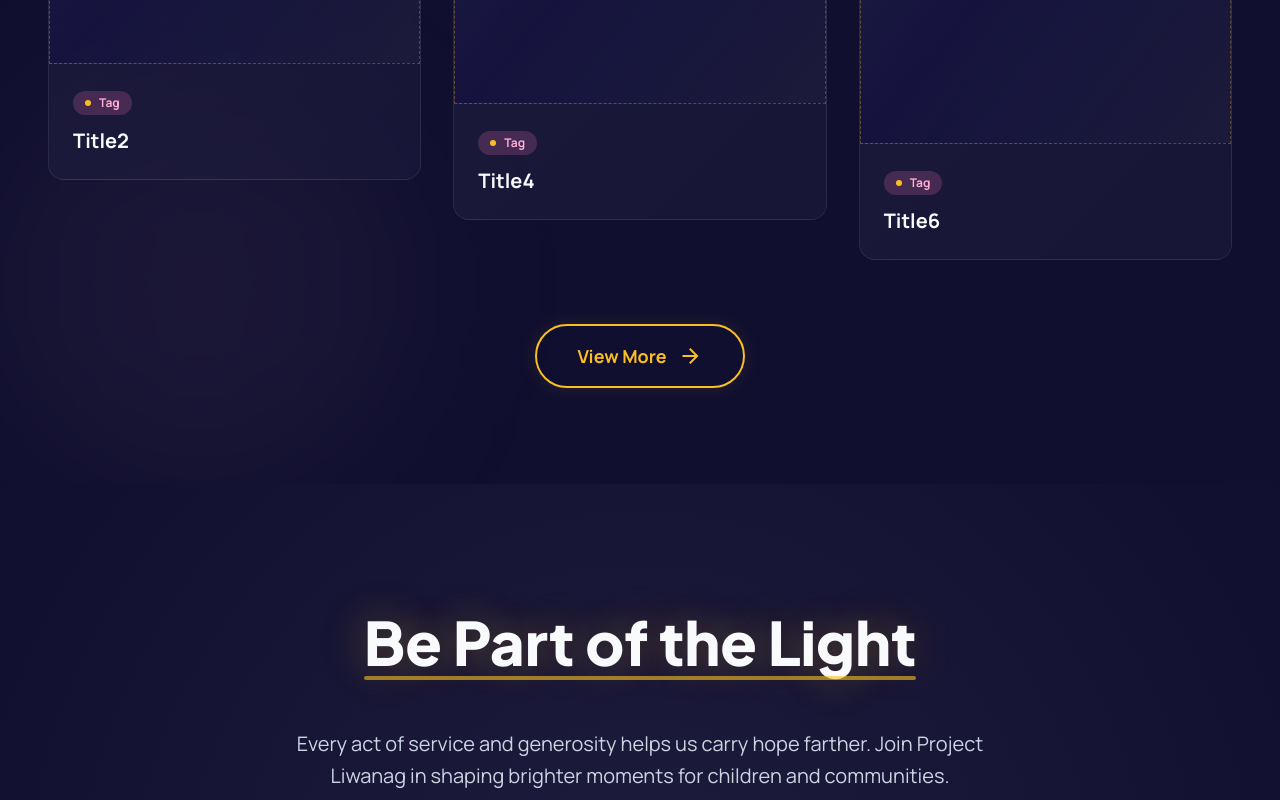
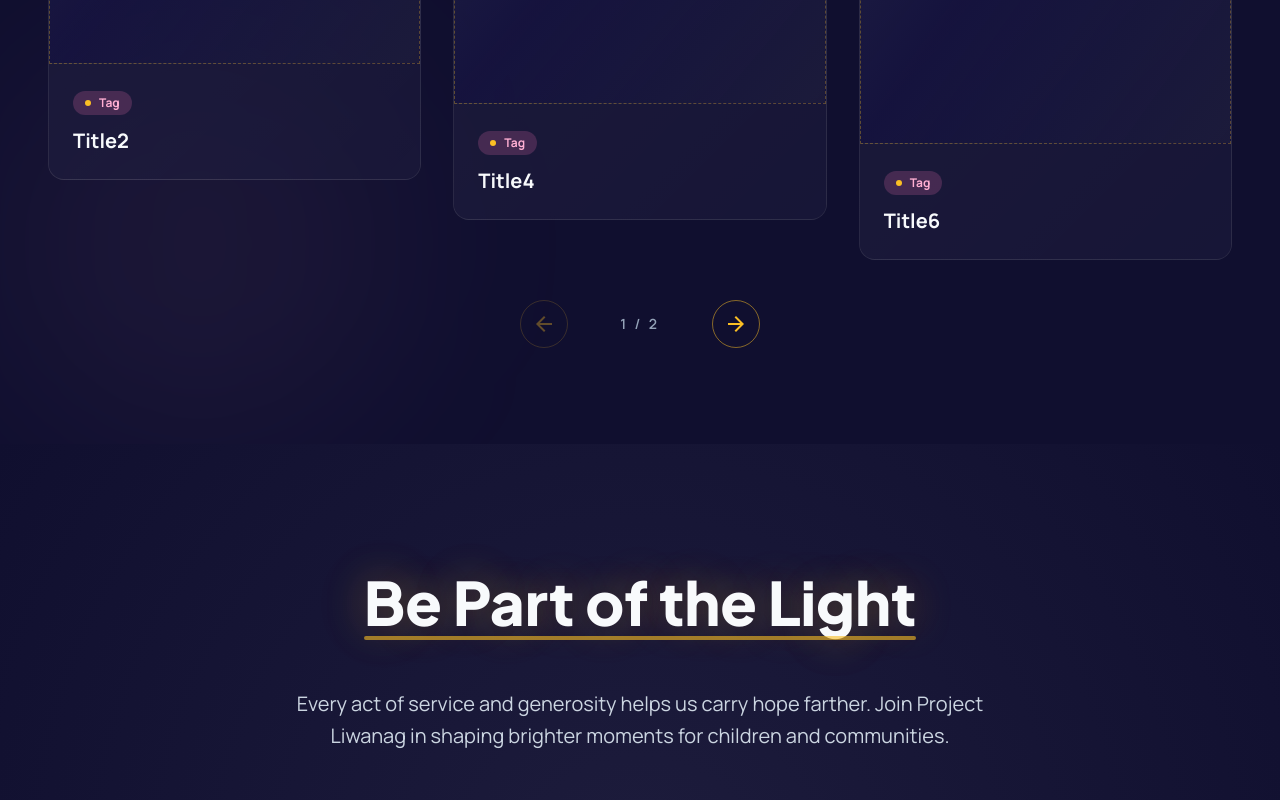
Before and after one commit to seolyam/liwanag, a Next.js app: page /home in a window 1280 px wide. Shown: the part 3904-4704 px from the top of the page. Built offline with nearby package versions, Linux system fonts and the light colour scheme.

Commit message:
refactor(Gallery): support carousel mode and hide View More button via props

```diff
--- a/app/components/Gallery.tsx
+++ b/app/components/Gallery.tsx
@@ -1,6 +1,22 @@
+"use client";
+
+import { useMemo, useState } from "react";
 import Link from "next/link";
 
-const galleryItems = [
+type GalleryItem = {
+  tag: string;
+  title: string;
+  height: string;
+};
+
+type GalleryProps = {
+  enableCarousel?: boolean;
+  showViewMoreButton?: boolean;
+};
+
+const ITEMS_PER_PAGE = 6;
+
+const galleryItems: GalleryItem[] = [
   {
     tag: "Tag",
     title: "Title1",
@@ -31,9 +47,62 @@
     title: "Title6",
     height: "h-[520px]",
   },
+  {
+    tag: "Tag",
+    title: "Title7",
+    height: "h-[380px]",
+  },
+  {
+    tag: "Tag",
+    title: "Title8",
+    height: "h-[460px]",
+  },
+  {
+    tag: "Tag",
+    title: "Title9",
+    height: "h-[340px]",
+  },
+  {
+    tag: "Tag",
+    title: "Title10",
+    height: "h-[500px]",
+  },
+  {
+    tag: "Tag",
+    title: "Title11",
+    height: "h-[360px]",
+  },
+  {
+    tag: "Tag",
+    title: "Title12",
+    height: "h-[420px]",
+  },
 ];
 
-export default function Gallery() {
+export default function Gallery({
+  enableCarousel = false,
+  showViewMoreButton = true,
+}: GalleryProps) {
+  const [currentPage, setCurrentPage] = useState(0);
+  const totalPages = Math.ceil(galleryItems.length / ITEMS_PER_PAGE);
+
+  const visibleItems = useMemo(() => {
+    if (!enableCarousel) {
+      return galleryItems.slice(0, ITEMS_PER_PAGE);
+    }
+
+    const startIndex = currentPage * ITEMS_PER_PAGE;
+    return galleryItems.slice(startIndex, startIndex + ITEMS_PER_PAGE);
+  }, [currentPage, enableCarousel]);
+
+  const goToPreviousPage = () => {
+    setCurrentPage((page) => Math.max(page - 1, 0));
+  };
+
+  const goToNextPage = () => {
+    setCurrentPage((page) => Math.min(page + 1, totalPages - 1));
+  };
+
   return (
     <section
       id="gallery"
@@ -59,7 +128,7 @@
       {/* Masonry Gallery */}
       <div className="relative">
         <div className="masonry-grid relative z-10">
-          {galleryItems.map((item) => (
+          {visibleItems.map((item) => (
             <div key={item.title} className="masonry-item group">
               <div className="rounded-2xl overflow-hidden glass-edge transition-all duration-500 hover:translate-y-[-8px]">
                 <div
@@ -85,9 +154,38 @@
             </div>
           ))}
         </div>
+
+        {enableCarousel && totalPages > 1 && (
+          <div className="mt-10 flex items-center justify-center gap-4">
+            <button
+              type="button"
+              onClick={goToPreviousPage}
+              disabled={currentPage === 0}
+              className="flex h-12 w-12 items-center justify-center rounded-full border border-golden-star/50 text-golden-star transition-all duration-300 hover:bg-golden-star hover:text-text-on-gold disabled:cursor-not-allowed disabled:opacity-35 disabled:hover:bg-transparent disabled:hover:text-golden-star"
+              aria-label="Show previous 6 gallery photos"
+            >
+              <span className="material-symbols-outlined">arrow_back</span>
+            </button>
+
+            <p className="min-w-28 text-center text-sm font-semibold uppercase tracking-[0.2em] text-moonlight-dim">
+              {currentPage + 1} / {totalPages}
+            </p>
+
+            <button
+              type="button"
+              onClick={goToNextPage}
+              disabled={currentPage >= totalPages - 1}
+              className="flex h-12 w-12 items-center justify-center rounded-full border border-golden-star/50 text-golden-star transition-all duration-300 hover:bg-golden-star hover:text-text-on-gold disabled:cursor-not-allowed disabled:opacity-35 disabled:hover:bg-transparent disabled:hover:text-golden-star"
+              aria-label="Show next 6 gallery photos"
+            >
+              <span className="material-symbols-outlined">arrow_forward</span>
+            </button>
+          </div>
+        )}
       </div>
 
       {/* View More Button */}
+      {showViewMoreButton && (
         <div className="mt-16 flex justify-center">
           <Link
             href="/gallery"
@@ -99,6 +197,7 @@
             </span>
           </Link>
         </div>
+      )}
     </section>
   );
 }
```
Lines whose indentation alone changed are shown as unchanged.
